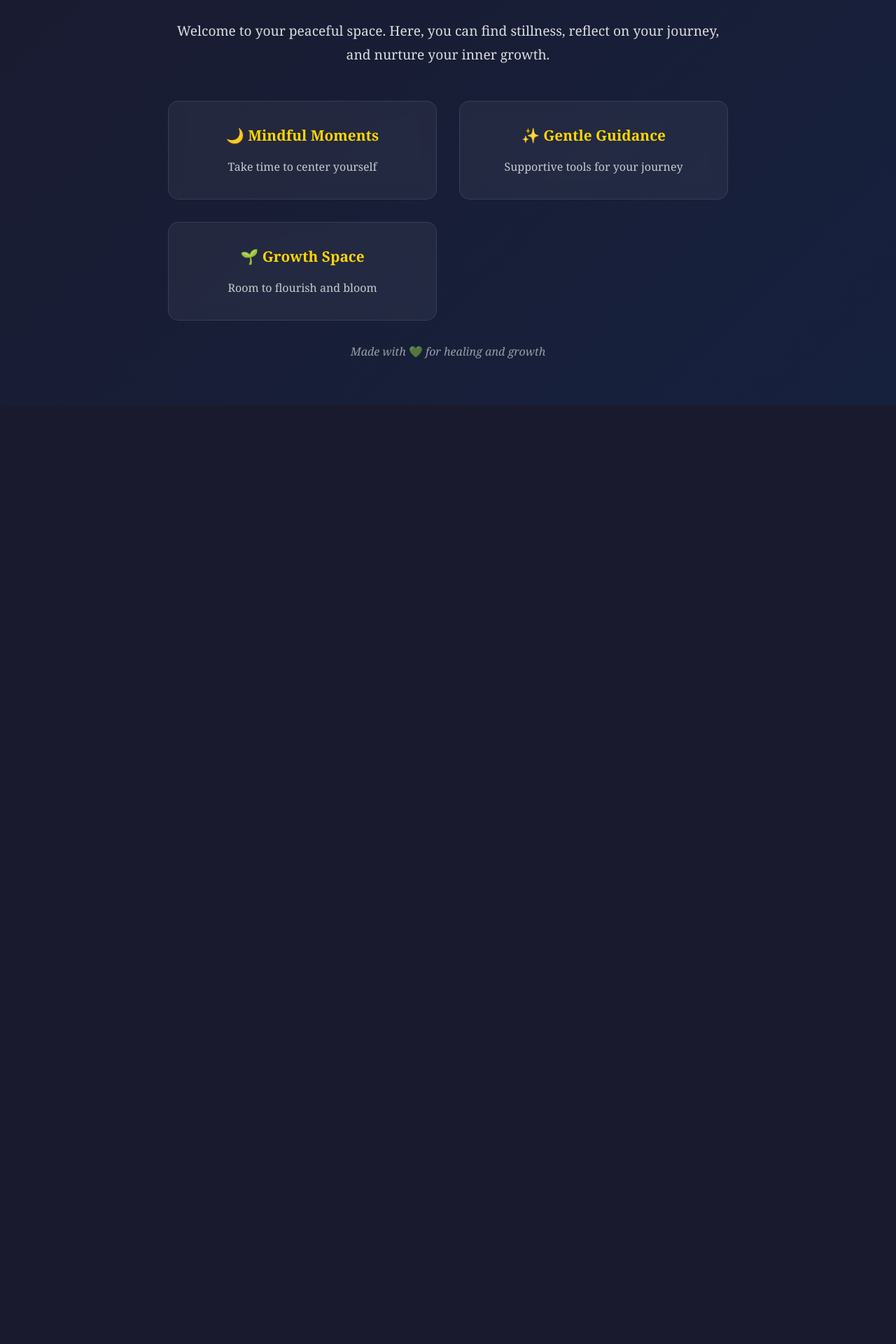
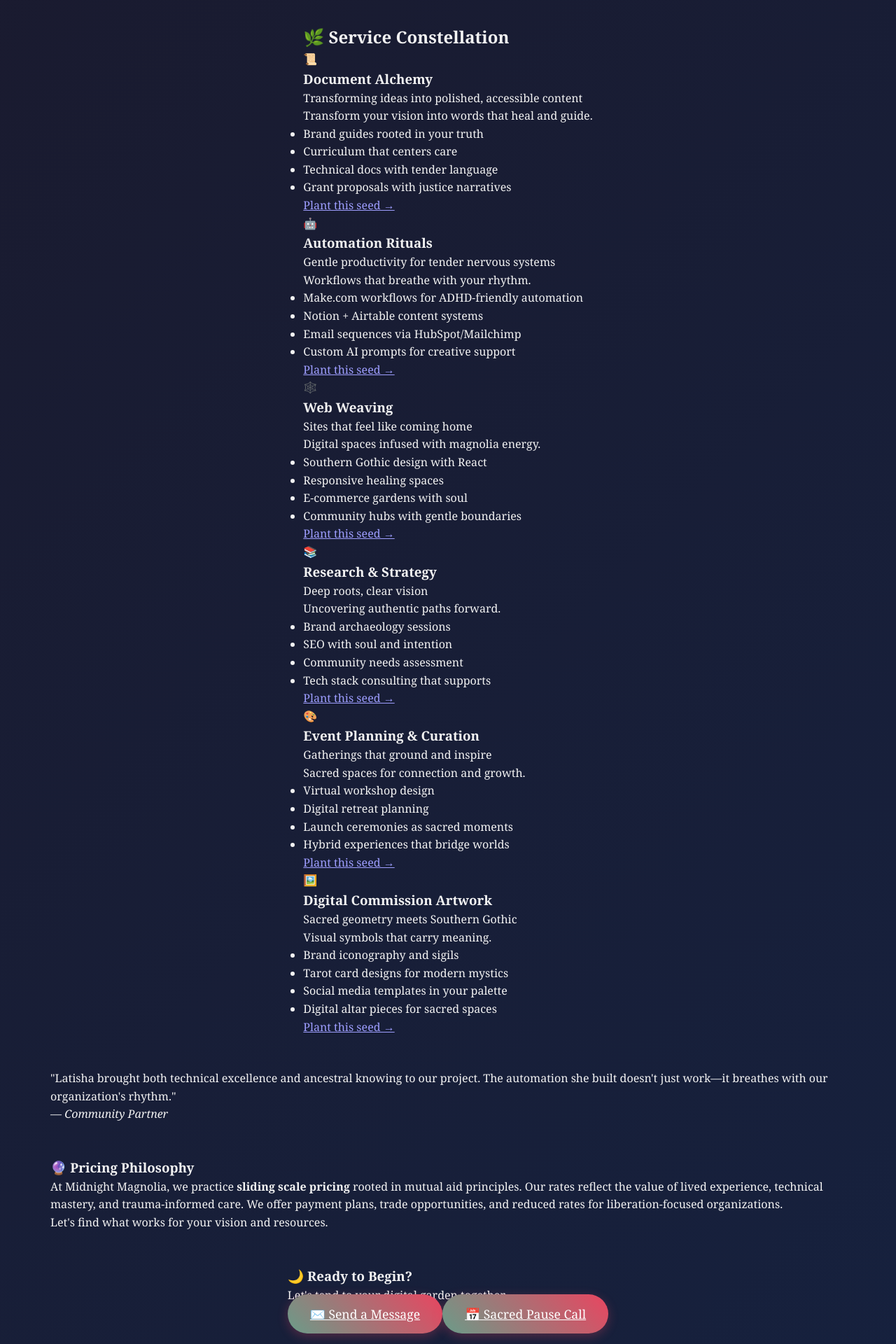
Before and after one commit to Rumi1013/midnight-magnolia-website, a React (Vite) app: page / in a window 1280 px wide. Shown: the part 360-2280 px from the top of the page at 70% size. Before the commit the page ends 939 px from the top, so only its background shows below. Built offline with nearby package versions, Linux system fonts and the light colour scheme; a web font is replaced by a local one.

Commit message:
Commit railway.app

```diff
--- a/src/App.tsx
+++ b/src/App.tsx
@@ -2,7 +2,88 @@ import { useState } from 'react'
 import './App.css'
 
 function App() {
-  const [count, setCount] = useState(0)
+  const [activeService, setActiveService] = useState<string | null>(null)
+
+  const services = [
+    {
+      id: 'documents',
+      icon: '📜',
+      title: 'Document Alchemy',
+      subtitle: 'Transforming ideas into polished, accessible content',
+      description: 'Transform your vision into words that heal and guide.',
+      offerings: [
+        'Brand guides rooted in your truth',
+        'Curriculum that centers care',
+        'Technical docs with tender language',
+        'Grant proposals with justice narratives'
+      ]
+    },
+    {
+      id: 'automation',
+      icon: '🤖',
+      title: 'Automation Rituals',
+      subtitle: 'Gentle productivity for tender nervous systems',
+      description: 'Workflows that breathe with your rhythm.',
+      offerings: [
+        'Make.com workflows for ADHD-friendly automation',
+        'Notion + Airtable content systems',
+        'Email sequences via HubSpot/Mailchimp',
+        'Custom AI prompts for creative support'
+      ]
+    },
+    {
+      id: 'web',
+      icon: '🕸️',
+      title: 'Web Weaving',
+      subtitle: 'Sites that feel like coming home',
+      description: 'Digital spaces infused with magnolia energy.',
+      offerings: [
+        'Southern Gothic design with React',
+        'Responsive healing spaces',
+        'E-commerce gardens with soul',
+        'Community hubs with gentle boundaries'
+      ]
+    },
+    {
+      id: 'research',
+      icon: '📚',
+      title: 'Research & Strategy',
+      subtitle: 'Deep roots, clear vision',
+      description: 'Uncovering authentic paths forward.',
+      offerings: [
+        'Brand archaeology sessions',
+        'SEO with soul and intention',
+        'Community needs assessment',
+        'Tech stack consulting that supports'
+      ]
+    },
+    {
+      id: 'events',
+      icon: '🎨',
+      title: 'Event Planning & Curation',
+      subtitle: 'Gatherings that ground and inspire',
+      description: 'Sacred spaces for connection and growth.',
+      offerings: [
+        'Virtual workshop design',
+        'Digital retreat planning',
+        'Launch ceremonies as sacred moments',
+        'Hybrid experiences that bridge worlds'
+      ]
+    },
+    {
+      id: 'artwork',
+      icon: '🖼️',
+      title: 'Digital Commission Artwork',
+      subtitle: 'Sacred geometry meets Southern Gothic',
+      description: 'Visual symbols that carry meaning.',
+      offerings: [
+        'Brand iconography and sigils',
+        'Tarot card designs for modern mystics',
+        'Social media templates in your palette',
+        'Digital altar pieces for sacred spaces'
+      ]
+    }
+  ]
 
   return (
     <div className="sanctuary">
@@ -11,45 +92,91 @@ function App() {
           🌸 Midnight Magnolia
         </h1>
         <p className="sanctuary-subtitle">
-          Your digital healing sanctuary
+          Where Southern wisdom meets digital craft
+        </p>
+        <p className="sanctuary-tagline">
+          Healing-centered technology for community builders, creatives, and change-makers
         </p>
       </header>
 
       <main className="sanctuary-content">
-        <div className="healing-circle">
-          <button
-            className="gentle-button"
-            onClick={() => setCount((count) => count + 1)}
-          >
-            Breathe with intention: {count}
-          </button>
-        </div>
+        <section className="intro-section">
+          <p className="gentle-text">
+            From Extension Agent to healing-centered technologist, I weave together
+            community care principles with digital mastery. Each service is a doorway
+            to transformation, each project a chance to center healing in our digital spaces.
+          </p>
+        </section>
 
-        <section className="wisdom-section">
-          <p className="gentle-text">
-            Welcome to your peaceful space. Here, you can find stillness,
-            reflect on your journey, and nurture your inner growth.
+        <section className="portfolio-sanctuary">
+          <h2 className="services-title">🌿 Service Constellation</h2>
+
+          <div className="service-grid">
+            {services.map((service) => (
+              <article
+                key={service.id}
+                className={`service-offering ${activeService === service.id ? 'active' : ''}`}
+                onMouseEnter={() => setActiveService(service.id)}
+                onMouseLeave={() => setActiveService(null)}
+              >
+                <div className="icon-vessel">
+                  <span className="service-icon">{service.icon}</span>
+                </div>
+                <h3 className="service-title">{service.title}</h3>
+                <p className="service-subtitle">{service.subtitle}</p>
+                <p className="service-description">{service.description}</p>
+                <ul className="service-seeds">
+                  {service.offerings.map((offering, index) => (
+                    <li key={index}>{offering}</li>
+                  ))}
+                </ul>
+                <a href="#contact" className="gentle-cta">Plant this seed →</a>
+              </article>
+            ))}
+          </div>
+        </section>
+
+        <section className="wisdom-waters">
+          <blockquote className="testimonial">
+            <p>
+              "Latisha brought both technical excellence and ancestral knowing
+              to our project. The automation she built doesn't just work—it
+              breathes with our organization's rhythm."
+            </p>
+            <cite>— Community Partner</cite>
+          </blockquote>
+        </section>
+
+        <section className="pricing-philosophy">
+          <h3>🔮 Pricing Philosophy</h3>
+          <p>
+            At Midnight Magnolia, we practice <strong>sliding scale pricing</strong> rooted
+            in mutual aid principles. Our rates reflect the value of lived experience,
+            technical mastery, and trauma-informed care. We offer payment plans, trade
+            opportunities, and reduced rates for liberation-focused organizations.
           </p>
+          <p className="pricing-note">
+            Let's find what works for your vision and resources.
+          </p>
+        </section>
 
-          <div className="features-grid">
-            <div className="feature-card">
-              <h3>🌙 Mindful Moments</h3>
-              <p>Take time to center yourself</p>
-            </div>
-            <div className="feature-card">
-              <h3>✨ Gentle Guidance</h3>
-              <p>Supportive tools for your journey</p>
-            </div>
-            <div className="feature-card">
-              <h3>🌱 Growth Space</h3>
-              <p>Room to flourish and bloom</p>
-            </div>
+        <section id="contact" className="contact-sanctuary">
+          <h3>🌙 Ready to Begin?</h3>
+          <p>Let's tend to your digital garden together.</p>
+          <div className="contact-options">
+            <a href="mailto:hello@midnightmagnolia.com" className="gentle-button">
+              ✉️ Send a Message
+            </a>
+            <a href="#" className="gentle-button secondary">
+              📅 Sacred Pause Call
+            </a>
           </div>
         </section>
       </main>
 
       <footer className="sanctuary-footer">
-        <p>Made with 💚 for healing and growth</p>
+        <p>Made with 💚 for healing, growth, and liberation</p>
+        <p className="footer-note">🌸 Midnight Magnolia Portfolio • Where community care meets code</p>
       </footer>
     </div>
   )
```
